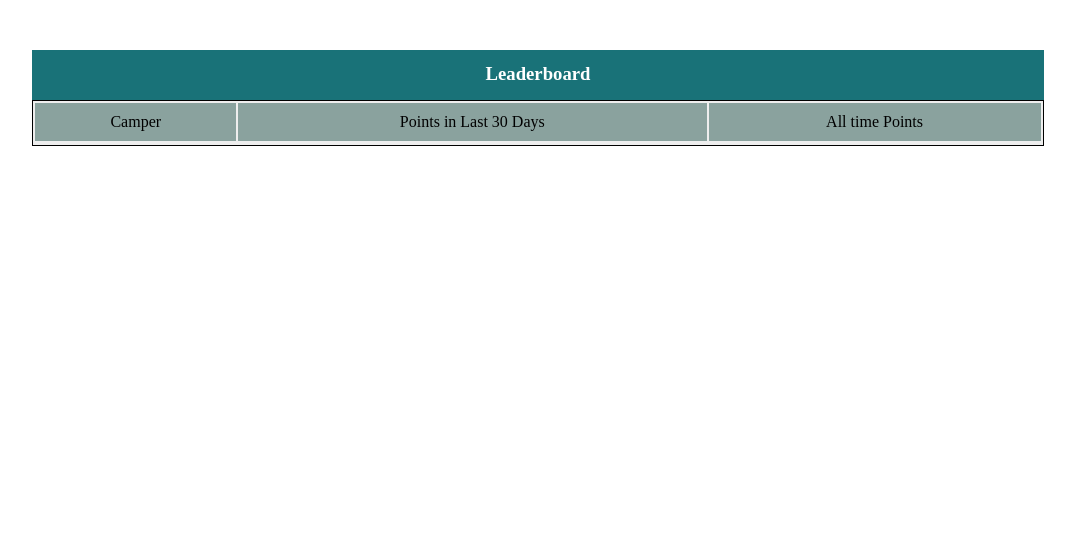
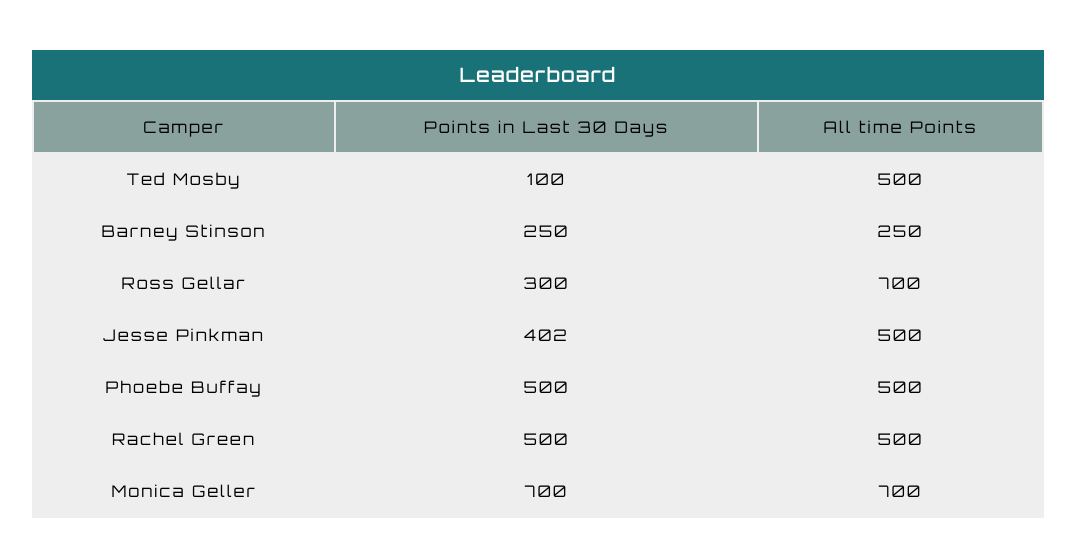
Before and after one commit to rashmimalpande/Camper-Leaderboard, a plain HTML site: page index.html in a window 1280 px wide. Shown: the whole page, without its empty margins (102-1177 px from the left). Drawn offline with nearby package versions, Linux system fonts and the light colour scheme.

Commit message:
Create a board with some initial data

```diff
--- a/css/style.css
+++ b/css/style.css
@@ -2,6 +2,8 @@
     margin: 50px auto;
     width: 80%;
     background: #eee;
+    font-family: 'Orbitron', sans-serif;
+    letter-spacing: 2px;
 }
 
 #header{
@@ -15,16 +17,16 @@
 #header h3{
     padding-top: 13px;
 }
+
 .leader-board{
     width: 100%;
     text-align: center;
-    border: 1px solid black;
 }
 
 .leader-board thead{
     background: #8aa29e;
 }
 
-.leader-board thead td{
-    padding: 10px;
+td{
+    padding: 15px;;
 }
--- a/index.html
+++ b/index.html
@@ -4,6 +4,7 @@
     <head>
         <title>Camper Leaderboard</title>
         <link rel="stylesheet" type="text/css" href="css/style.css">
+        <link href="https://fonts.googleapis.com/css?family=Orbitron" rel="stylesheet">
     </head>
 
     <body>
@@ -22,11 +23,17 @@
                 </thead>
 
                 <tbody>
-                    <tr>
+                    <tr v-for="player in players">
+                        <td>{{ player.name }}</td>
+                        <td>{{ player.points }}</td>
+                        <td>{{ player.all }}</td>
+                    </tr>
 
-                    </tr>
                 </tbody>
             </table>
         </div>
+
+        <script src="https://unpkg.com/vue/dist/vue.js"></script>
+        <script src="js/app.js"></script>
     </body>
 </html>
--- a/js/app.js
+++ b/js/app.js
@@ -0,0 +1,54 @@
+var app =new Vue({
+    el: '.main',
+    data: {
+
+        players:[
+            {
+                name: 'Ted Mosby',
+                points: 100,
+                all: 500
+            },
+
+             {
+                name: 'Barney Stinson',
+                points: 250,
+                all: 250
+            },
+
+             {
+                name: 'Ross Gellar',
+                points: 300,
+                all: 700
+            },
+
+            {
+                name: 'Jesse Pinkman',
+                points: 402,
+                all: 500
+            },
+
+             {
+                name: 'Phoebe Buffay',
+                points: 500,
+                all: 500
+            },
+
+            {
+                name: 'Rachel Green',
+                points: 500,
+                all: 500
+            },
+
+             {
+                name: 'Monica Geller',
+                points: 700,
+                all: 700
+            }
+
+
+
+
+
+        ]
+    }
+})
```
